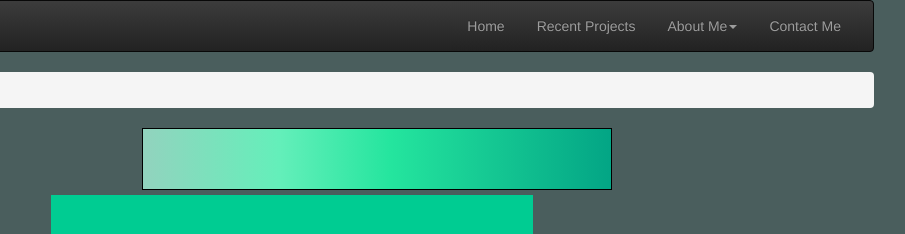
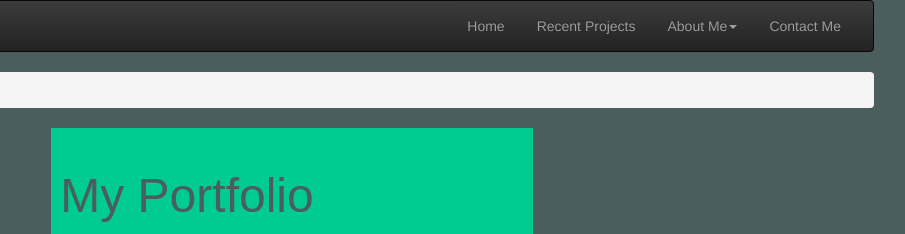
Before and after one commit to mallory13/newPortfolio, a website: page index.html in a window 1280 px wide. Shown: the top 234 px of the page, 263-1168 px from the left. Drawn offline with nearby package versions, Linux system fonts and the light colour scheme; files that its build step writes are made by us from their sources; files whose address does not match are found by name; a web font is replaced by a local one.

Commit message:
remove canvas

```diff
--- a/index.html
+++ b/index.html
@@ -33,10 +33,6 @@
     </ol>
 
 
-    <!--canvas ad area-->
-    <div class="col-md-offset-2 col-md-8 text-center">
-        <canvas id="canvas" width="468px" height="60px"></canvas>
-    </div>
 
     <div class="row">
         <div class="col-md-6 col-md-offset-2">
```
